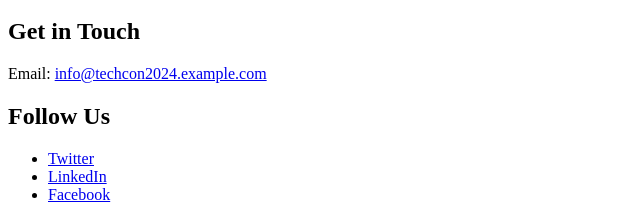
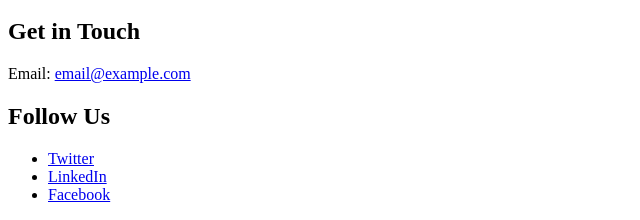
Before and after one commit to danny7d7/TechCon_HTML, a plain HTML site: page techcon_website/contact.html in a window 1280 px wide. Shown: the part 172-392 px from the top of the page, 0-640 px from the left. Drawn offline with Linux system fonts and the light colour scheme.

Commit message:
Update contact.html

```diff
--- a/techcon_website/contact.html
+++ b/techcon_website/contact.html
@@ -25,7 +25,7 @@
         <!-- Contact Information -->
         <section>
             <h2>Get in Touch</h2>
-            <p>Email: <a href="mailto:info@techcon2024.example.com">info@techcon2024.example.com</a></p>
+            <p>Email: <a href="mailto:email@example.com">email@example.com</a></p>
         </section>
 
         <!-- Social Media Links -->
```
